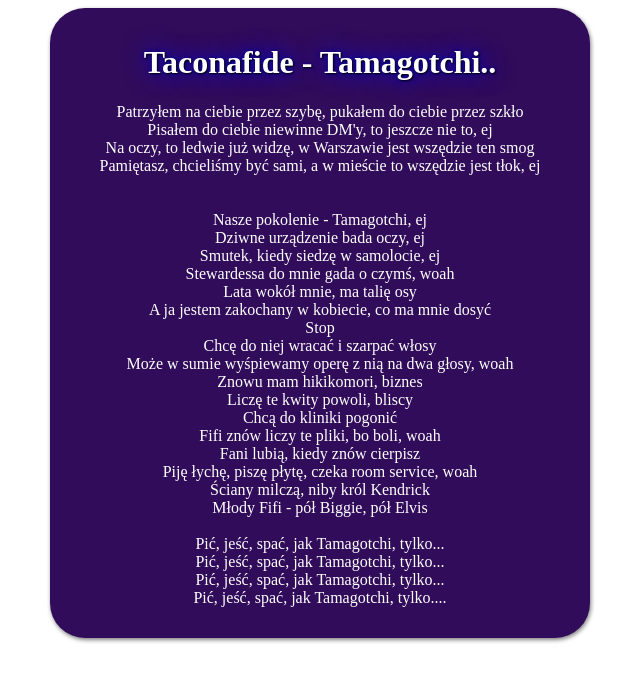
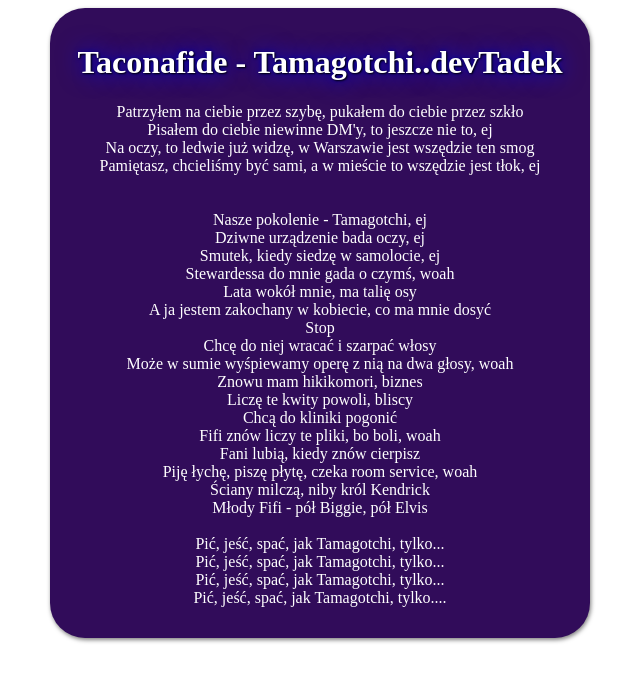
Before and after one commit to 4greatday/learning-git-2, a plain HTML site: page index.html in a window 1280 px wide. Shown: the whole page, without its empty margins (320-960 px from the left). Drawn offline with Linux system fonts and the light colour scheme.

Commit message:
New change devTadek

```diff
--- a/index.html
+++ b/index.html
@@ -7,7 +7,7 @@
   </head>
   <body>
   <div class="content">
-	<h1>Taconafide - Tamagotchi..</h1>
+	<h1>Taconafide - Tamagotchi..devTadek</h1>
 
 	<p>Patrzyłem na ciebie przez szybę, pukałem do ciebie przez szkło<br>
 	Pisałem do ciebie niewinne DM'y, to jeszcze nie to, ej<br>
--- a/style.css
+++ b/style.css
@@ -16,3 +16,5 @@
 	border-radius: 35px;
 	box-shadow: 1px 2px 4px rgba(0, 0, 0, .5)
 }
+
+/*devTadek */
```
Also changed, not shown: 1 other file.
